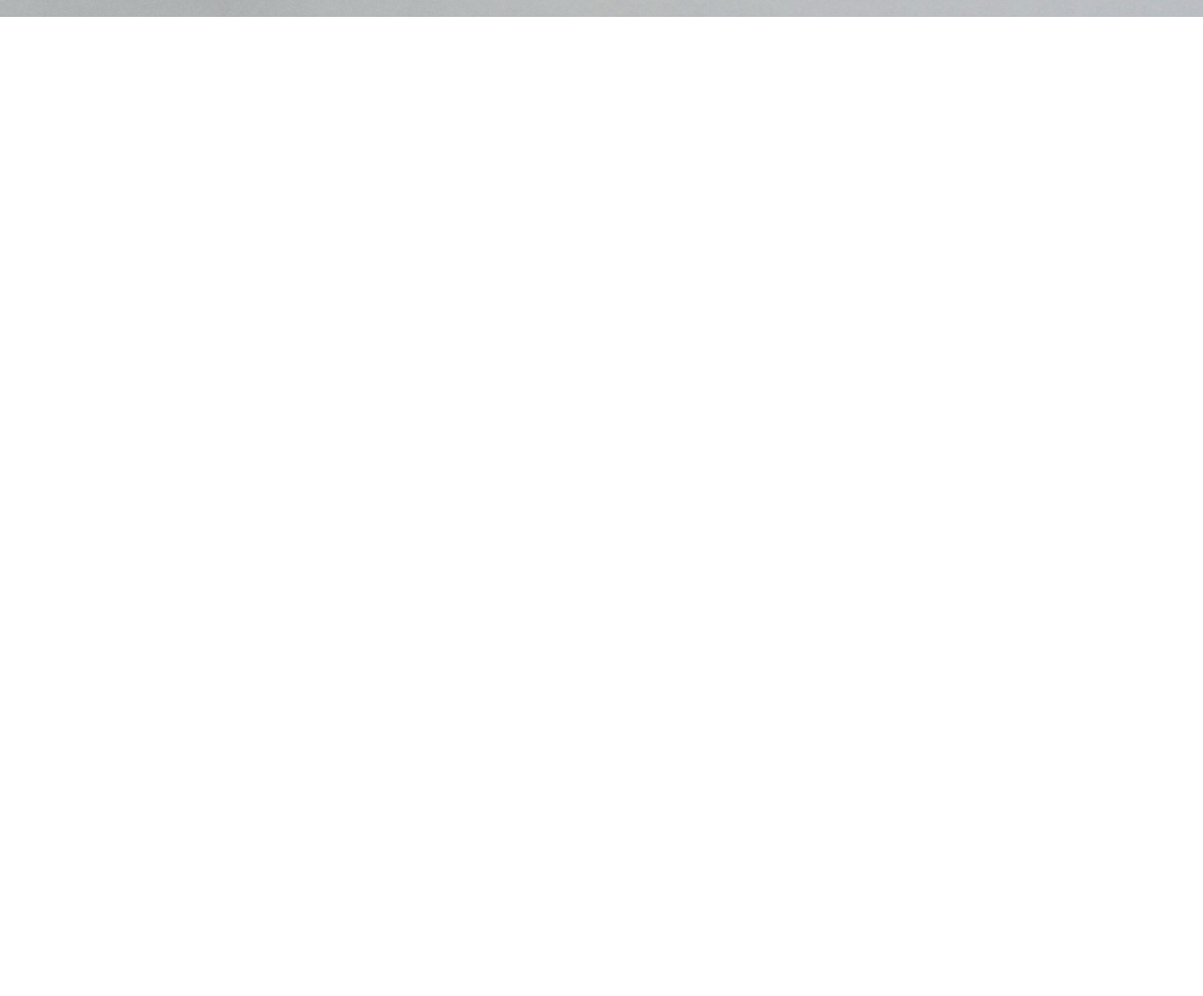
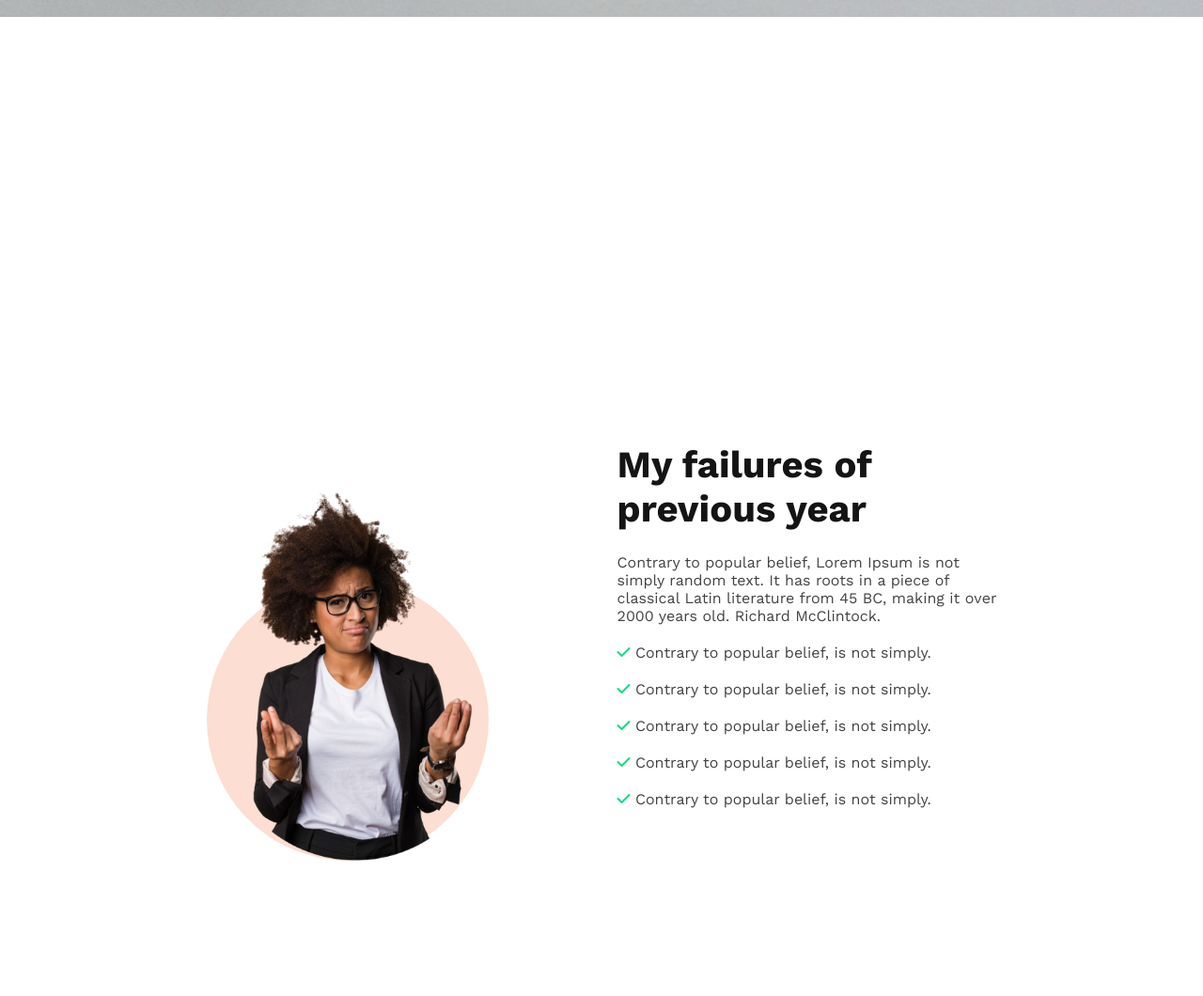
Before and after one commit to Mysha-Mazumder/new-year, a plain HTML site: page index.html in a window 1280 px wide. Shown: the part 629-1689 px from the top of the page at 94% size. Before the commit the page ends 800 px from the top, so only its background shows below. Drawn offline with nearby package versions, Linux system fonts and the light colour scheme.

Commit message:
my failure section added

```diff
--- a/index.html
+++ b/index.html
@@ -7,7 +7,8 @@
     <link rel="preconnect" href="https://fonts.googleapis.com">
 <link rel="preconnect" href="https://fonts.gstatic.com" crossorigin>
 <link href="https://fonts.googleapis.com/css2?family=Work+Sans:wght@400;600;700&display=swap" rel="stylesheet">
-    <link rel="stylesheet" href="./style.css">
+<script src="https://kit.fontawesome.com/f928a3bb51.js" crossorigin="anonymous"></script>
+<link rel="stylesheet" href="./style.css">
 </head>
 <body>
     <header>
@@ -28,7 +29,27 @@
 </div>
     </header>
     <main>
+<!-----Failures Section--------------->
+<div class="failure-section-container">
+    <div class="failure-section-img">
+        <img src="./images/person-removebg-preview.png" alt="">
+    </div>
+    <div class="failure-section-content">
+       <h2 class="failure-section-title">My failures of <br> previous year</h2>
+       <p class="failure-section-desc">
+        Contrary to popular belief, Lorem Ipsum is not <br> simply random text. It has roots in a piece of <br> classical Latin literature from 45 BC, making it over <br> 2000 years old. Richard McClintock.
+       </p>
+       <ul>
+        <li class="list"><i class="fa-solid fa-check check"></i> Contrary to popular belief, is not simply.</li>
+        <li class="list"><i class="fa-solid fa-check check"></i> Contrary to popular belief, is not simply.</li>
+        <li class="list"><i class="fa-solid fa-check check"></i> Contrary to popular belief, is not simply.</li>
+        <li class="list"><i class="fa-solid fa-check check"></i> Contrary to popular belief, is not simply.</li>
+        <li class="list"><i class="fa-solid fa-check check"></i> Contrary to popular belief, is not simply.</li>
 
+
+       </ul>
+    </div>
+</div>
     </main>
     <footer>
 
--- a/style.css
+++ b/style.css
@@ -43,3 +43,50 @@ border: 0;
 margin-left: 300px;
 margin-bottom: 20px;
 }
+/*Failure section */
+.failure-section-container{
+    margin-top: 300px;
+    display: flex;
+    justify-content: center;
+    align-items: center;
+    gap: 137px;
+}
+.failure-section-img{
+    width: 300px;
+    height: 300px;
+    border-radius:300px;
+background: rgba(241, 91, 34, 0.20);
+display: flex;
+align-items: center;
+
+}
+.failure-section-img img{
+    width: 351px;
+    height: 400px;
+    margin-top: -100px;
+
+}
+.failure-section-content{
+    margin-bottom: 200px;
+}
+.failure-section-title{
+    color:#151414;
+font-size: 40px;
+font-weight: 700;
+}
+.failure-section-desc{
+    padding-top: 24px;
+    color: #444343;
+font-size: 16px;
+font-weight: 400;
+}
+.list{
+    padding-top: 20px;
+    list-style-type: none;
+    color: #444343;
+    font-size: 16px;
+    font-weight: 400;
+}
+.check{
+    color: #16D887;
+}
```
Also changed, not shown: images/person-removebg-preview.png (added).
